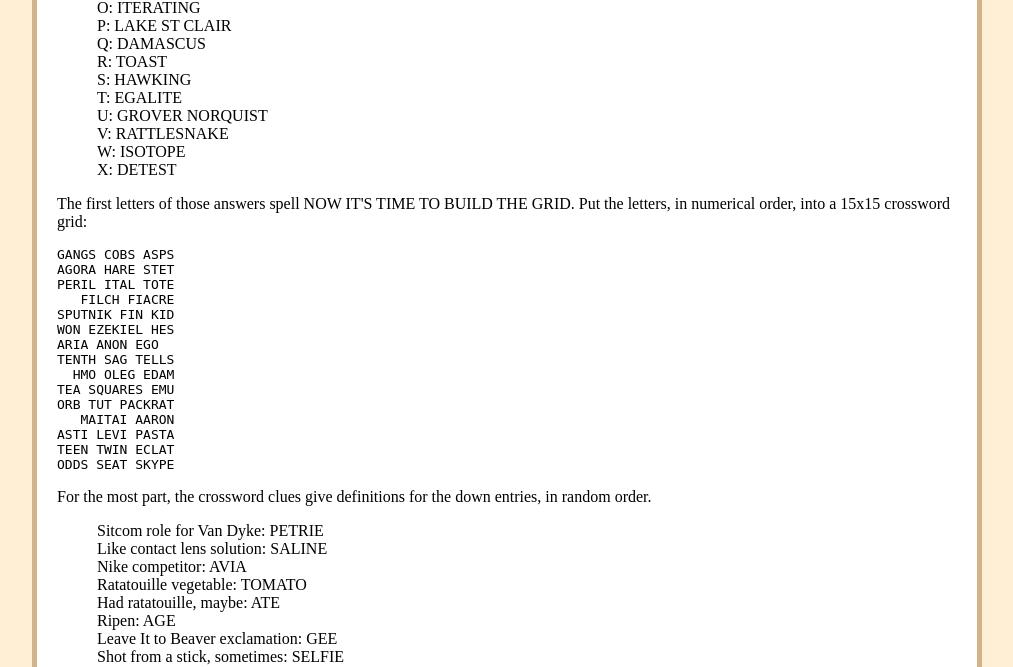
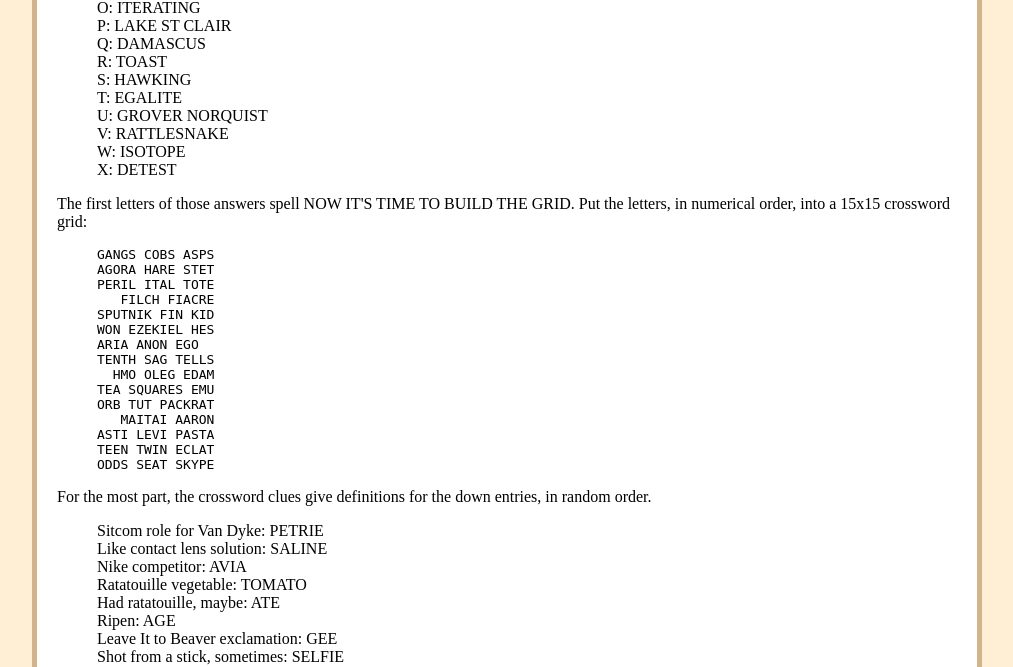
Before and after one commit to mysteryhunt/hunt-presentation-2017, a Flask app: template present/templates/solutions/getting_out_of_line.html in a window 1280 px wide. Shown: the part 437-1104 px from the top of the page, without its empty margins (133-1146 px from the left). Run offline with Flask 2, Linux system fonts and the light colour scheme; the template is opened without the code that fills it, so the values that code supplies are empty; some libraries are stand-ins or nearby versions.

Commit message:
Puzzle layout: getting_out_of_line: indent solution grid

```diff
--- a/present/templates/solutions/getting_out_of_line.html
+++ b/present/templates/solutions/getting_out_of_line.html
@@ -6,6 +6,9 @@
   <style>
     ul {
       list-style: none;
+    }
+    .grid {
+      margin-left: 40px;
     }
   </style>
 {% endblock %}
@@ -44,7 +47,7 @@
       The first letters of those answers spell NOW IT'S TIME TO BUILD THE
       GRID. Put the letters, in numerical order, into a 15x15 crossword grid:
     </p>
-    <pre>GANGS COBS ASPS
+    <pre class="grid">GANGS COBS ASPS
 AGORA HARE STET
 PERIL ITAL TOTE
    FILCH FIACRE
```
